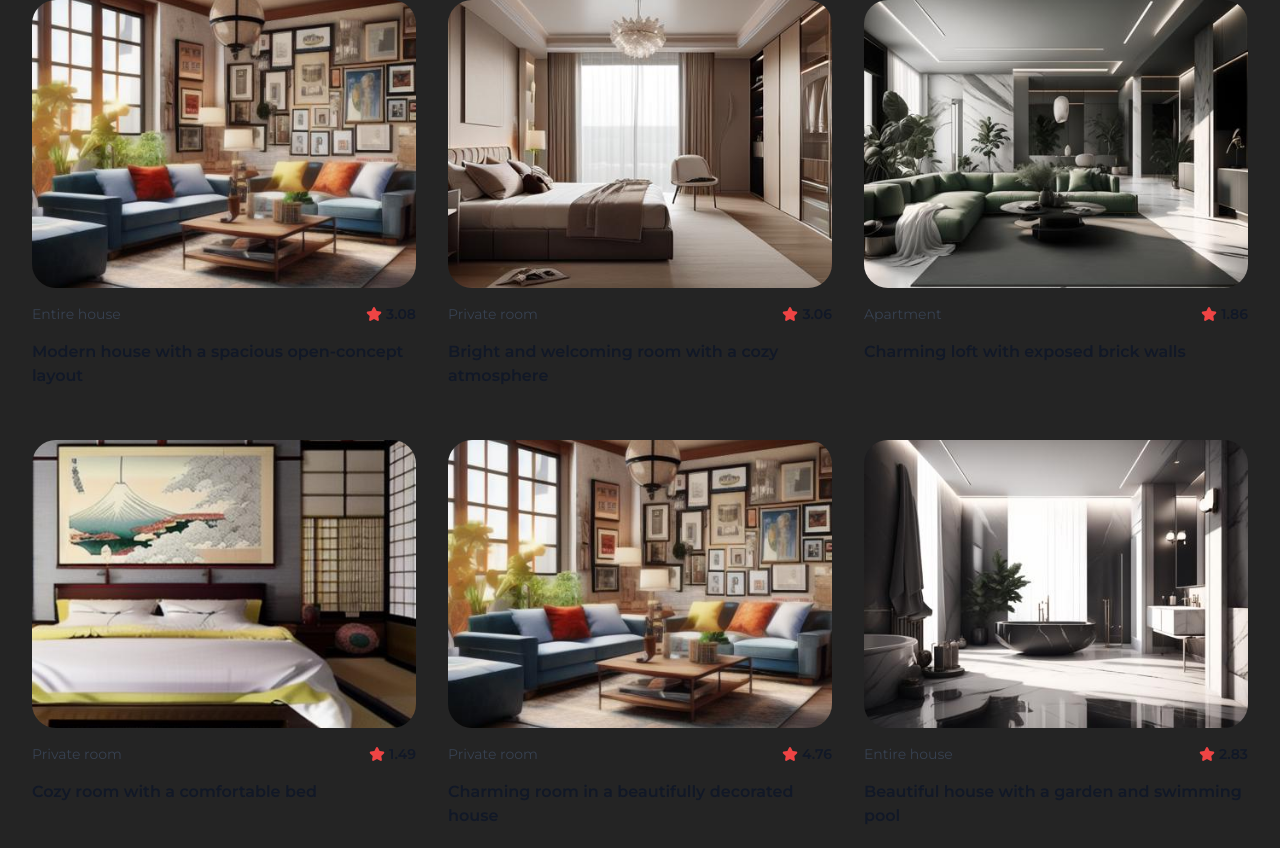
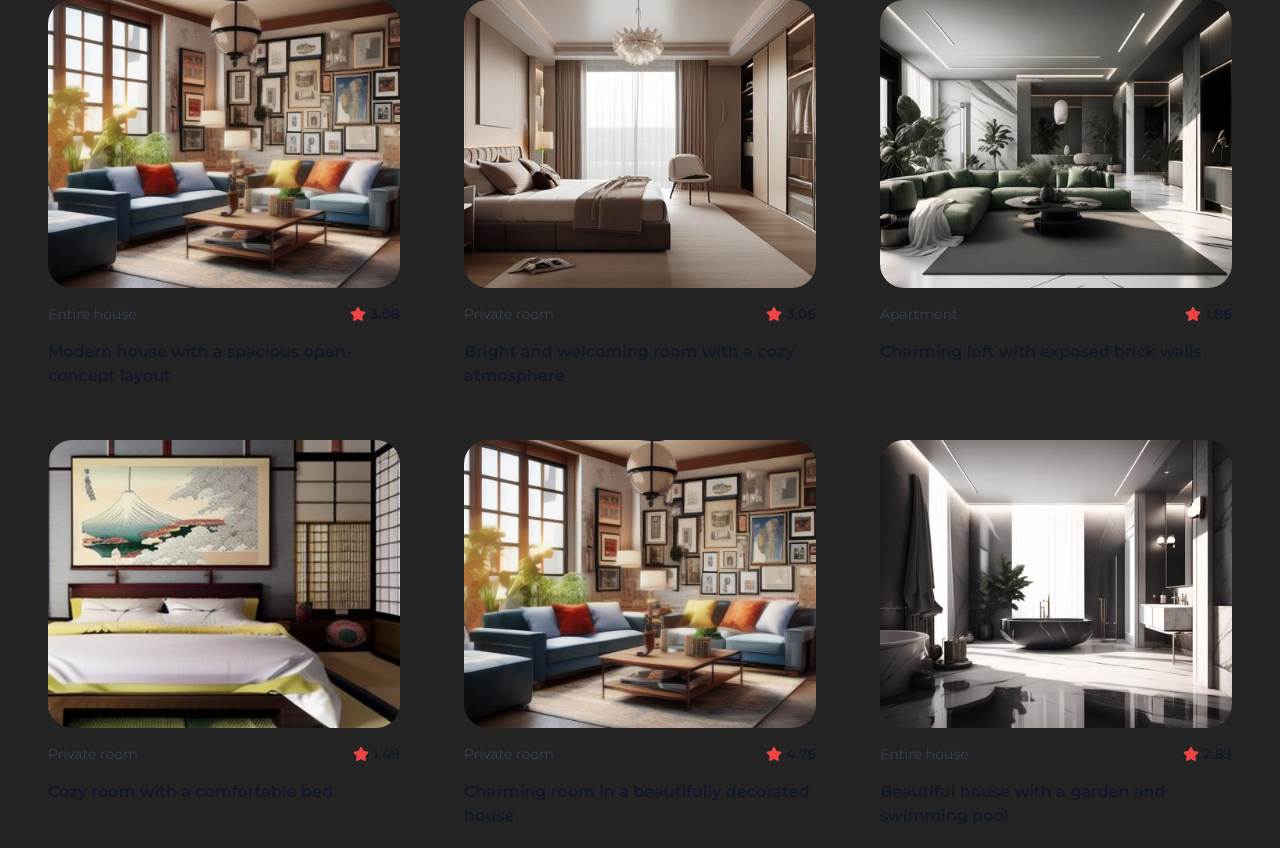
Before and after one commit to XiaoLuxtl/windbnb-random-properties, a React (Vite) app: page / in a window 1280 px wide. Built offline with nearby package versions, Linux system fonts and the light colour scheme.

Commit message:
fiz display size

```diff
--- a/src/components/Card.jsx
+++ b/src/components/Card.jsx
@@ -3,8 +3,8 @@ import PropTypes from "prop-types";
 export function Card({ data }) {
   console.log(data);
   return (
-    <>
-      <div className="w-full max-w-sm text-gray-900 dark:text-stone-100">
+    <div className="w-full text-gray-900 dark:text-stone-100">
+      <div className="w-11/12 max-w-11/12 md:max-w-sm m-auto">
         <a href="#">
           <img
             className="rounded-3xl mb-4 aspect-video h-72 object-cover"
@@ -44,7 +44,7 @@ export function Card({ data }) {
           <p className="font-semibold">{data.description}</p>
         </div>
       </div>
-    </>
+    </div>
   );
 }
 
```
